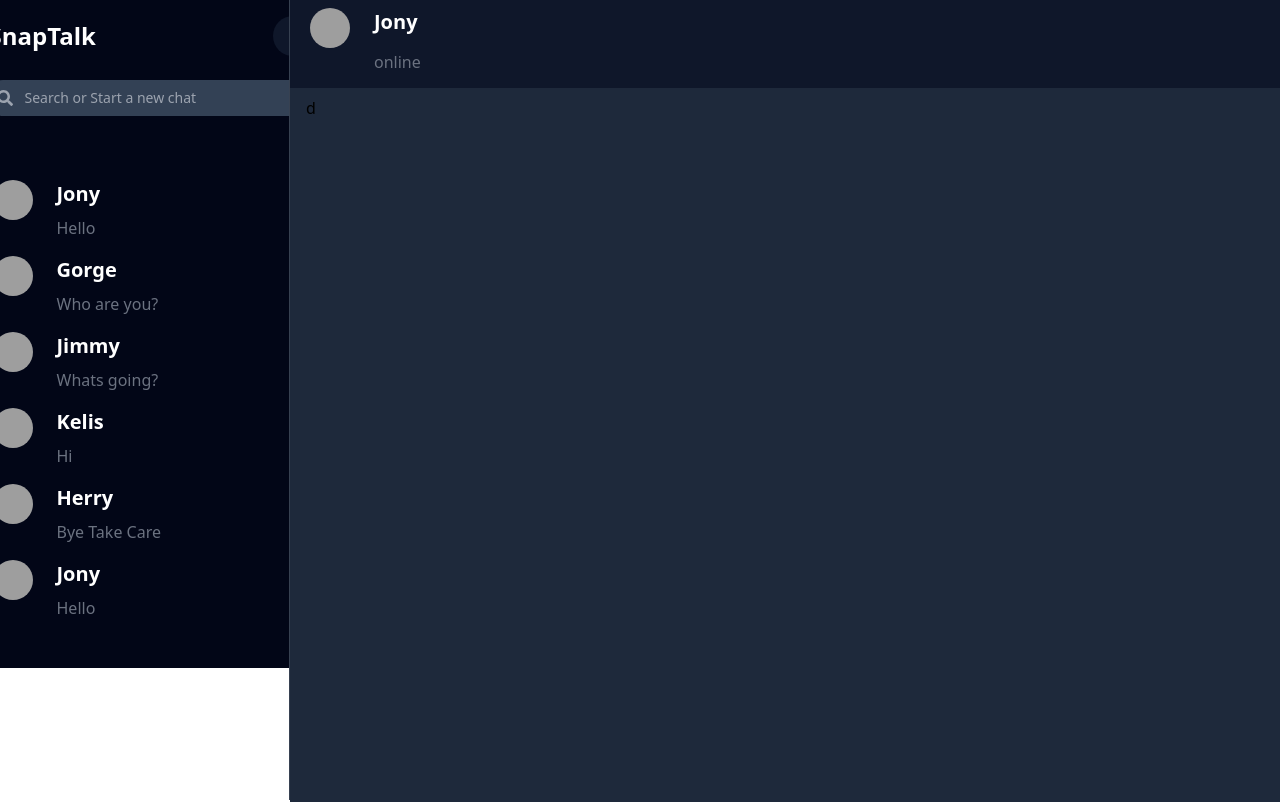
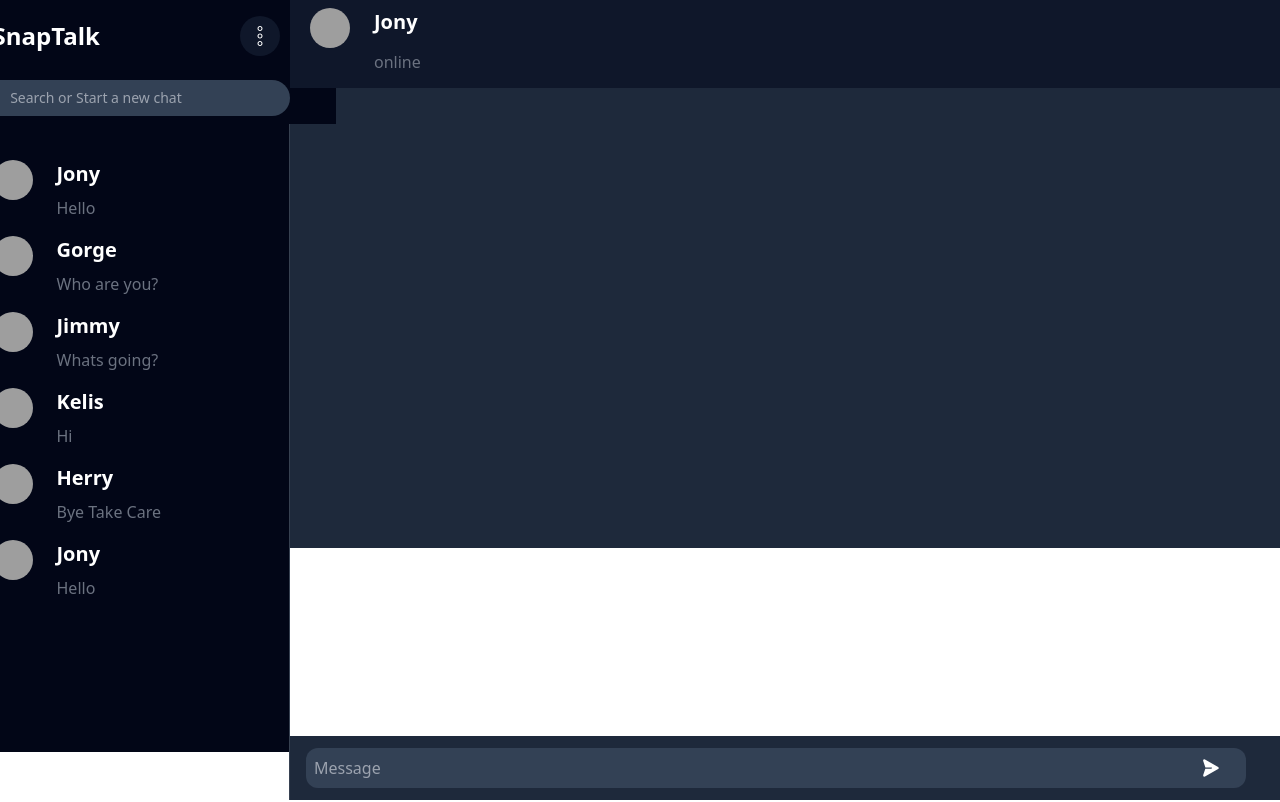
Before and after one commit to sohaibs-liberary/SnapTalk, a React (Vite) app in the folder my-project/: page / in a window 1280 px wide. Shown: the top 802 px of the page. Built offline with nearby package versions, Linux system fonts and the light colour scheme; grey boxes are pictures that could not be loaded.

Commit message:
now make the app good everyone can sedn message

```diff
--- a/my-project/src/Components/Allchats/Allchats.jsx
+++ b/my-project/src/Components/Allchats/Allchats.jsx
@@ -8,8 +8,10 @@ const Allchats = () => {
     <>
     <div className="Allchats">
       <div  className="bg-slate-950   w-[440px]">
+        <div className="fixed top-0 bg-slate-950">
         <Header />
         <Search />
+        </div>
         <Chatlist />
       </div>
 
--- a/my-project/src/Components/Allchats/Section/Chatlist.jsx
+++ b/my-project/src/Components/Allchats/Section/Chatlist.jsx
@@ -36,7 +36,7 @@ const Chatlist = () => {
 
   return (
     <div className="chatslist">
-      <div className="chats p-10 m-2">
+      <div className="chats p-10 m-2 py-36">
         {data.map(chat => (
           <div key={chat.id} className="flex gap-6 hover:bg-slate-900 py-2 px-5  rounded-xl" >
             <div className="img flex justify-center">
--- a/my-project/src/Components/Allchats/Section/Header.jsx
+++ b/my-project/src/Components/Allchats/Section/Header.jsx
@@ -5,10 +5,12 @@ const Header = () => {
   const [open, setOpen] = useState(false);
 
   return (
-    <div className="Header flex justify-between items-center px-11">
+    <div className="Header flex justify-between lg:gap-28 gap-36 items-center px-12">
       {/* Logo */}
       <div className="Logo p-5">
+        <a href="">
         <h1 className="font-bold text-2xl text-white font-sans">SnapTalk</h1>
+        </a>
       </div>
 
       {/* Menu */}
--- a/my-project/src/Components/Allchats/Section/Search.jsx
+++ b/my-project/src/Components/Allchats/Section/Search.jsx
@@ -4,7 +4,7 @@ import { FaSearch } from 'react-icons/fa' // Font Awesome search icon
 const Search = () => {
   return (
     <>
-      <div className="Search">
+      <div className="Search ">
         <div className="flex justify-center py-2">
           <div className="relative w-full max-w-80">
             <input
--- a/my-project/src/Components/Chatsdetail/Chatsdetail.jsx
+++ b/my-project/src/Components/Chatsdetail/Chatsdetail.jsx
@@ -1,22 +1,28 @@
-import React from 'react'
+import React, { useState } from 'react'
 import Header from './Section/Header'
 import Chatlist from './Section/Chatlist'
 import Messagetype from './Section/Messagetype'
 
 const Chatdetail = () => {
+  // ✅ parent level pe messages state
+  const [messages, setMessages] = useState([])
+
+  // ✅ child se naya message add karne ka function
+  const addMessage = (text) => {
+    setMessages((prev) => [...prev, text])
+  }
+
   return (
-
-    <>
     <div className="Chatdetail hidden lg:block">
       <div className="bg-slate-800 w-[990px] overflow-y-hidden">
-      <Header />
-      <Chatlist />
-      <Messagetype />
+        <Header />
+        {/* messages prop pass kar rahe hain */}
+        <Chatlist messages={messages} />
+        {/* onSend prop pass kar rahe hain */}
+        <Messagetype onSend={addMessage} />
       </div>
-
     </div>
-    </>
   )
 }
 
-export default Chatdetail;
+export default Chatdetail
--- a/my-project/src/Components/Chatsdetail/Section/Chatlist.jsx
+++ b/my-project/src/Components/Chatsdetail/Section/Chatlist.jsx
@@ -1,15 +1,20 @@
 import React from "react";
+import DP from "/src/assets/icon-7797704_640.png";
 
-const Chatlist = () => {
+const Chatlist = ({ messages }) => {
   return (
-    <>
-      <div className="chatsdetail ">
-        <div className="my-20 p-4 min-h-[451px] max-h-[451px] grid ">
-          <div className="chats">d</div>
-
+    <div className="chatsdetail my-16 p-6 min-h-[420px] max-h-[440px] overflow-y-auto custom-scroll grid">
+      {messages.map((msg, idx) => (
+        <div key={idx} className="messages flex gap-6 p-2 items-center">
+          <div className="dp">
+            <img src={DP} alt="DPimg" className="w-10 rounded-full" />
+          </div>
+          <div className="text">
+            <h1 className="text-white">{msg}</h1>
+          </div>
         </div>
-      </div>
-    </>
+      ))}
+    </div>
   );
 };
 
--- a/my-project/src/Components/Chatsdetail/Section/Messagetype.jsx
+++ b/my-project/src/Components/Chatsdetail/Section/Messagetype.jsx
@@ -1,17 +1,39 @@
-import React from 'react'
+import React, { useState } from "react";
+import { PiPaperPlaneRightFill } from "react-icons/pi";
 
-const Messagetype = () => {
+const Messagetype = ({ onSend }) => {
+  const [input, setInput] = useState("");
+
+  const sendMessage = () => {
+    if (input.trim() === "") return;
+    onSend(input.trim());
+    setInput("");
+  };
+
+  const handleKeyDown = (e) => {
+    if (e.key === "Enter") sendMessage();
+  };
+
   return (
-    <>
-     <div className="messagetype">
-        <div className="overflow-">
-        <div className="messagetype  py-[400px]">
-            <input type="text" name="message" id="message"  />
-          </div>
-        </div>
-     </div>
-    </>
-  )
-}
+    <div className="messagetype fixed bottom-0 w-full bg-slate-800 p-1">
+      <div className="relative w-[950px]  py-2">
+        <input
+          type="text"
+          placeholder="Message"
+          className="w-[940px] rounded-xl p-2 pr-10 mx-3 bg-slate-700 text-white"
+          value={input}
+          onChange={(e) => setInput(e.target.value)}
+          onKeyDown={handleKeyDown}
+        />
+        <button
+          onClick={sendMessage}
+          className="absolute right-6 top-1/2 -translate-y-1/2 text-xl text-white"
+        >
+          <PiPaperPlaneRightFill />
+        </button>
+      </div>
+    </div>
+  );
+};
 
-export default Messagetype
+export default Messagetype;
```
